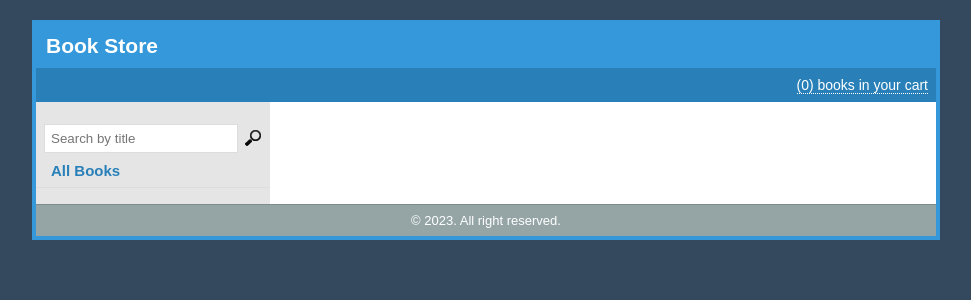
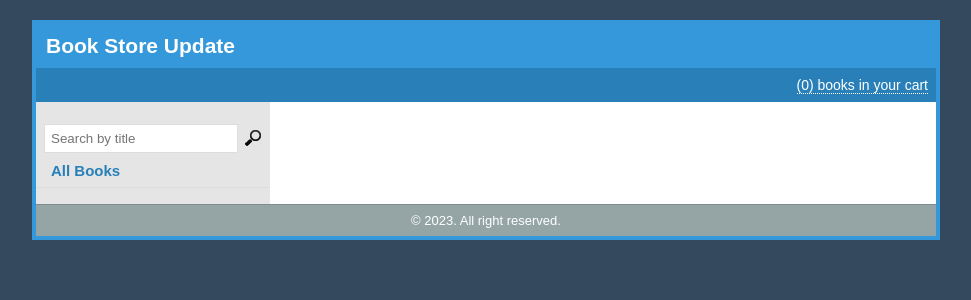
Before and after one commit to BanyarThaw/book_store-PHP-MySQL, a PHP site: page /index.php in a window 1280 px wide. Shown: the top 300 px of the page, without its empty margins (154-1125 px from the left). Run offline with PHP 8.4, Linux system fonts and the light colour scheme; data that the repository does not hold is empty.

Commit message:
Message: Jenkinsfile Update

```diff
--- a/index.php
+++ b/index.php
@@ -74,7 +74,7 @@
   <link rel="stylesheet" href="css/pagination.css">
 </head>
 <body>
-  <h1 id="title">Book Store</h1>
+  <h1 id="title">Book Store Update</h1>
 
   <div class="info">
     <a href="view-cart.php?page=<?php echo $page; ?>&&cat=<?php echo $cat; ?>">
```
